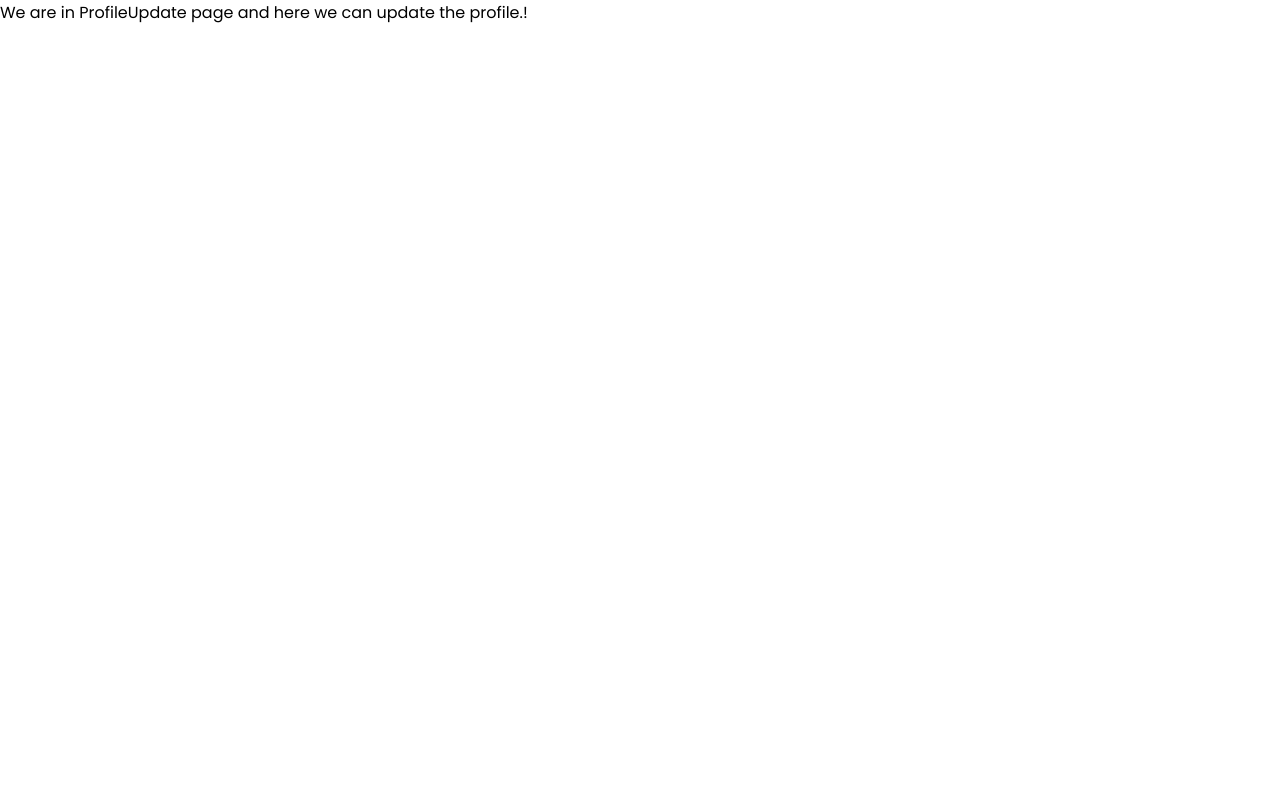
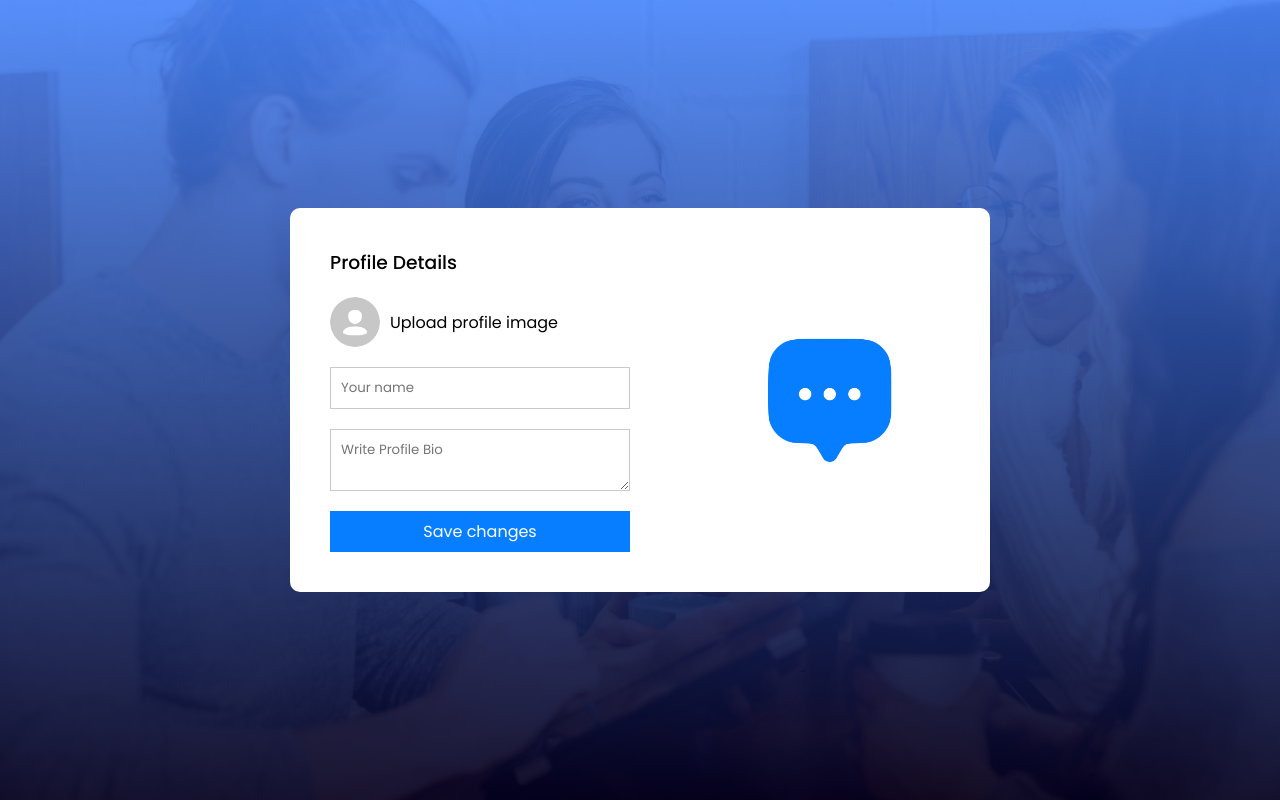
Before and after one commit to sandeep-mz/mychatgram, a React (Vite) app: page /ProfileUpdate in a window 1280 px wide. Built offline with nearby package versions, Linux system fonts and the light colour scheme.

Commit message:
All page ui 01/12/2024

```diff
--- a/src/components/LeftSideBar/LeftSideBar.css
+++ b/src/components/LeftSideBar/LeftSideBar.css
@@ -78,3 +78,35 @@
     color: white;
 
 }
+
+.ls-nav .menu{
+    position: relative;
+    padding: 10px 0px;
+}
+
+.ls-nav .sub-menu{
+    position: absolute;
+    top: 100%;
+    right: 0;
+    width: 130px;
+    padding: 20px;
+    border-radius: 5px;
+    background-color: white;
+    color: black;
+    display: none;
+}
+.sub-menu hr{
+    border: none;
+    height: 1px;
+    background: #a4a4a4;
+    margin: 8px 0px;
+
+}
+.sub-menu p{
+    cursor: pointer;
+    font-size: 14px;
+}
+
+.menu:hover .sub-menu{
+    display: block;
+}
--- a/src/components/LeftSideBar/LeftSideBar.jsx
+++ b/src/components/LeftSideBar/LeftSideBar.jsx
@@ -10,6 +10,10 @@
                 <img src= {assets.logo} className='logo' alt=''/>
                 <div className="menu">
                     <img src={assets.menu_icon} alt="" />
+                    <div className='sub-menu'>
+                        <p>Edit Profile</p><hr />
+                        <p>Logout</p>
+                    </div>
                 </div>
             </div>
             <div className="ls-search">
--- a/src/pages/ProfileUpdate/ProfileUpdate.css
+++ b/src/pages/ProfileUpdate/ProfileUpdate.css
@@ -0,0 +1,63 @@
+.profile{
+    min-height: 100vh;
+    background: url(/background.png) no-repeat;
+    background-size: cover;
+    display: flex;
+    align-items: center;
+    justify-content: center;
+}
+
+.profile-container{
+    background: white;
+    display: flex;
+    align-items: center;
+    justify-content: space-between;
+    min-width: 700px;
+    border-radius: 10px;
+}
+
+.profile-pic{
+    max-width: 160px;
+    aspect-ratio: 1/1;
+    margin: 20px auto;
+    border-radius: 50%;
+}
+.profile form{
+    display: flex;
+    flex-direction: column;
+    gap: 20px;
+    padding: 40px;
+}
+
+.profile form h3{
+    font-weight: 500;
+}
+
+.profile label{
+    display: flex;
+    align-items: center;
+    gap: 10px;
+    column-gap: gray;
+    cursor: pointer;
+}
+
+.profile label img{
+    width: 50px;
+    aspect-ratio: 1/1;
+    border-radius: 50%;
+}
+
+.profile input,textarea{
+    padding: 10px;
+    min-width: 300px;
+    border: 1px solid #c9c9c9;
+    outline-color: #077eff;
+}
+.profile form button{
+    border: none;
+    color: white;
+    background-color: #077eff;
+    padding: 8px ;
+    font-size: 16px;
+    cursor: pointer;;
+}
--- a/src/pages/ProfileUpdate/ProfileUpdate.jsx
+++ b/src/pages/ProfileUpdate/ProfileUpdate.jsx
@@ -1,10 +1,30 @@
-import React from 'react'
+import React, { useState } from 'react'
 import './ProfileUpdate.css'
+import assets from '../../assets/assets'
 
 const ProfileUpdate = () => {
+
+  const [image,setimage]=useState(false);
+
+
   return (
     <div>
-      We are in ProfileUpdate page and here we can update the profile.!
+      <div className="profile">
+        <div className="profile-container">
+          <form>
+            <h3>Profile Details</h3>
+            <label htmlFor="avatar">
+              <input onChange={(e)=>setimage(e.target.files[0])} type="file" id="avatar" name="avatar" accept='.png, .jpg, jpeg' hidden />
+              <img src={image ? URL.createObjectURL(image) : assets.avatar_icon} alt="Profile Pic" />
+              Upload profile image
+            </label>
+            <input type="text" placeholder='Your name' required/>
+            <textarea placeholder='Write Profile Bio ' required></textarea>
+            <button type='submit'>Save changes</button>
+          </form>
+          <img className='profile-pic' src={ image ? URL.createObjectURL(image) : assets.logo_icon} alt="logo" />
+        </div>
+      </div>
     </div>
   )
 }
```
Also changed, not shown: src/components/RightSideBar/RightSideBar.css (line endings or trailing spaces).
